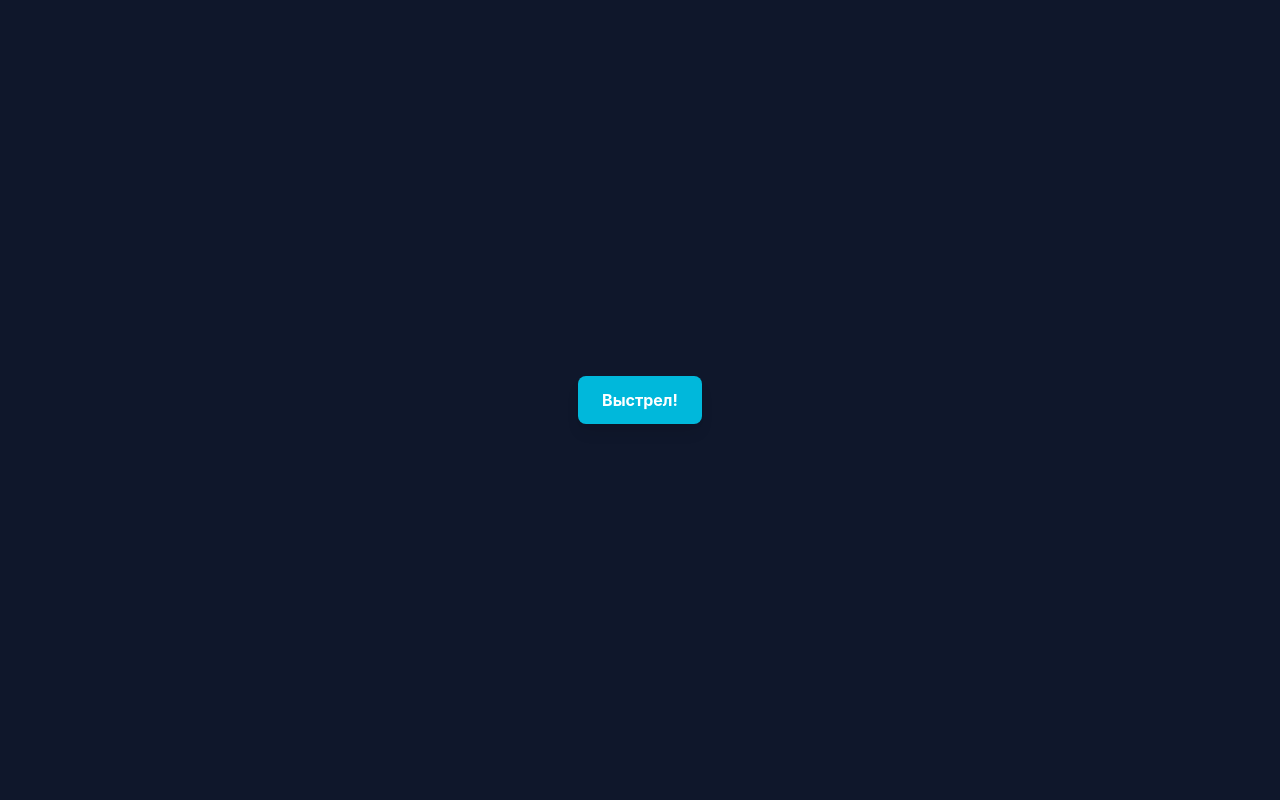
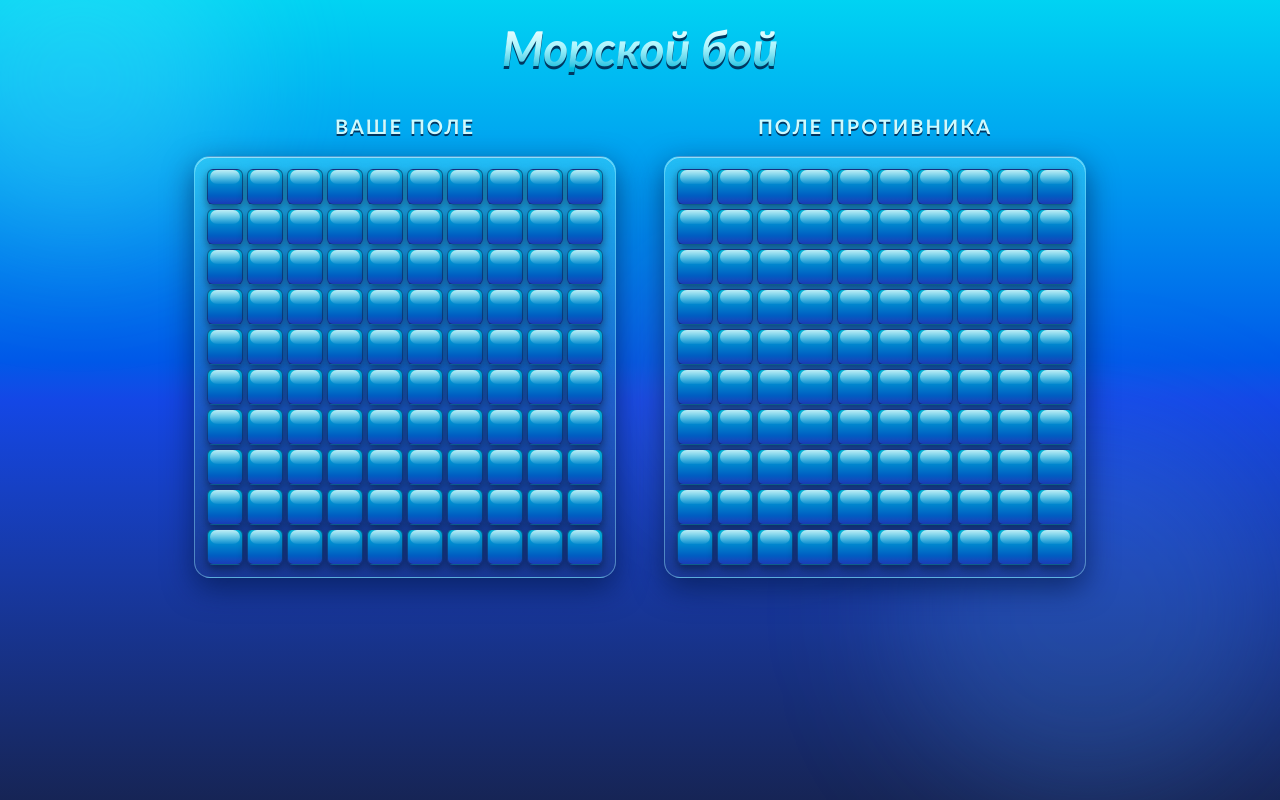
Before and after one commit to UliaMazai/seabattle-course, a React (Vite) app: page / in a window 1280 px wide. Built offline with nearby package versions, Linux system fonts and the light colour scheme.

Commit message:
Day 1: дизайн Y2K Aqua

```diff
--- a/src/App.tsx
+++ b/src/App.tsx
@@ -1,15 +1,45 @@
-import { motion } from "motion/react";
+import { useState } from "react";
+import { Board } from "./components/Board";
+import { createEmptyBoard } from "./game/logic";
+import type { Board as BoardType } from "./types";
 
 function App() {
+  const [playerBoard] = useState<BoardType>(() => createEmptyBoard());
+  const [enemyBoard] = useState<BoardType>(() => createEmptyBoard());
+
   return (
-    <div className="min-h-screen bg-slate-900 flex items-center justify-center">
-      <motion.button
-        whileHover={{ scale: 1.1 }}
-        whileTap={{ scale: 0.9 }}
-        className="px-6 py-3 bg-cyan-500 text-white font-bold rounded-lg shadow-lg"
+    <div
+      className="
+        min-h-screen p-6
+        bg-gradient-to-b from-cyan-400 via-blue-700 to-blue-950
+        relative overflow-hidden
+      "
+    >
+      {/* Декоративные «пузыри» на фоне */}
+      <div className="pointer-events-none absolute -top-20 -left-20 w-80 h-80 rounded-full bg-cyan-300/30 blur-3xl" />
+      <div className="pointer-events-none absolute bottom-0 right-0 w-96 h-96 rounded-full bg-blue-400/20 blur-3xl" />
+      <div className="pointer-events-none absolute top-1/3 left-1/2 w-64 h-64 rounded-full bg-white/10 blur-3xl" />
+
+      {/* Заголовок */}
+      <h1
+        className="
+          relative z-10
+          text-center text-5xl font-black italic
+          text-transparent bg-clip-text
+          bg-gradient-to-b from-white via-cyan-200 to-cyan-500
+          drop-shadow-[0_3px_0_rgba(0,40,80,0.9)]
+          drop-shadow-[0_0_18px_rgba(103,232,249,0.8)]
+          mb-10
+        "
       >
-        Выстрел!
-      </motion.button>
+        Морской бой
+      </h1>
+
+      {/* Доски */}
+      <div className="relative z-10 flex flex-wrap justify-center gap-12">
+        <Board board={playerBoard} title="Ваше поле" disabled />
+        <Board board={enemyBoard} title="Поле противника" />
+      </div>
     </div>
   );
 }
--- /dev/null
+++ b/src/components/Board.tsx
@@ -0,0 +1,52 @@
+import type { Board as BoardType } from "../types";
+import { Cell } from "./Cell";
+
+interface BoardProps {
+  board: BoardType;
+  title: string;
+  onCellClick?: (x: number, y: number) => void;
+  disabled?: boolean;
+}
+
+export function Board({ board, title, onCellClick, disabled }: BoardProps) {
+  return (
+    <div className="flex flex-col items-center gap-4">
+      {/* Заголовок доски — объёмный, с обводкой */}
+      <h2
+        className="
+          text-xl font-extrabold uppercase tracking-widest
+          text-cyan-100
+          drop-shadow-[0_2px_0_rgba(0,40,80,0.9)]
+          drop-shadow-[0_0_8px_rgba(34,211,238,0.6)]
+        "
+      >
+        {title}
+      </h2>
+
+      {/* Стеклянная панель вокруг поля */}
+      <div
+        className="
+          relative
+          p-3 rounded-2xl
+          bg-gradient-to-b from-cyan-300/40 to-blue-900/60
+          border border-cyan-200/40
+          shadow-[0_10px_30px_rgba(0,20,60,0.6),inset_0_1px_0_rgba(255,255,255,0.5)]
+          backdrop-blur-sm
+        "
+      >
+        <div className="grid grid-cols-10 gap-1">
+          {board.map((row, y) =>
+            row.map((cell, x) => (
+              <Cell
+                key={`${x}-${y}`}
+                state={cell.state}
+                disabled={disabled}
+                onClick={() => onCellClick?.(x, y)}
+              />
+            ))
+          )}
+        </div>
+      </div>
+    </div>
+  );
+}
--- /dev/null
+++ b/src/components/Cell.tsx
@@ -0,0 +1,39 @@
+import type { CellState } from "../types";
+import { COLORS } from "../game/constants";
+
+interface CellProps {
+  state: CellState;
+  onClick?: () => void;
+  disabled?: boolean;
+}
+
+const stateStyles: Record<CellState, string> = {
+  empty: `${COLORS.water} hover:brightness-125`,
+  ship:  `${COLORS.ship}  hover:brightness-110`,
+  hit:   `${COLORS.hit}   aqua-pulse`,
+  miss:  `${COLORS.miss}  opacity-80`,
+  sunk:  `${COLORS.sunk}  aqua-sink`,
+};
+
+export function Cell({ state, onClick, disabled }: CellProps) {
+  return (
+    <button
+      onClick={onClick}
+      disabled={disabled}
+      className={`
+        relative
+        w-8 h-8 sm:w-9 sm:h-9
+        rounded-md
+        border border-blue-950/60
+        transition-all duration-150
+        shadow-[var(--aqua-shadow)]
+        before:content-[''] before:absolute before:top-0 before:left-[5%]
+        before:w-[90%] before:h-[40%] before:rounded-full
+        before:bg-gradient-to-b before:from-white/75 before:to-white/5
+        before:pointer-events-none
+        ${stateStyles[state]}
+        ${disabled ? "cursor-not-allowed" : "cursor-pointer active:scale-95"}
+      `}
+    />
+  );
+}
--- a/src/game/constants.ts
+++ b/src/game/constants.ts
@@ -9,10 +9,9 @@ export const FLEET: number[] = [
 ];
 
 export const COLORS = {
-  water: 'bg-sky-900',
-  ship: 'bg-slate-400',
-  hit: 'bg-red-500',
-  miss: 'bg-sky-700',
-  sunk: 'bg-red-800',
-  hover: 'bg-sky-700',
+  water: "bg-gradient-to-b from-cyan-500 to-blue-800",
+  ship: "bg-gradient-to-b from-slate-100 to-slate-400",
+  hit: "bg-gradient-to-b from-red-400 to-red-800",
+  miss: "bg-gradient-to-b from-sky-900 to-slate-900",
+  sunk: "bg-gradient-to-b from-red-900 to-slate-900",
 };
--- a/src/game/logic.ts
+++ b/src/game/logic.ts
@@ -0,0 +1,13 @@
+import type { Board } from "../types";
+import { BOARD_SIZE } from "./constants";
+
+// Создаёт пустое поле 10x10
+export function createEmptyBoard(): Board {
+  return Array.from({ length: BOARD_SIZE }, (_, y) =>
+    Array.from({ length: BOARD_SIZE }, (_, x) => ({
+      x,
+      y,
+      state: "empty" as const,
+    }))
+  );
+}
--- a/src/index.css
+++ b/src/index.css
@@ -1 +1,54 @@
 @import "tailwindcss";
+
+/* ===== Y2K Aqua: базовые настройки ===== */
+:root {
+  --aqua-glow: 0 0 12px rgba(34, 211, 238, 0.65);
+  --aqua-inset: inset 0 2px 6px rgba(255, 255, 255, 0.55),
+                inset 0 -3px 6px rgba(0, 0, 0, 0.35);
+  --aqua-shadow: 0 4px 10px rgba(0, 20, 40, 0.55);
+}
+
+html, body, #root {
+  height: 100%;
+  margin: 0;
+}
+
+body {
+  font-family: "Trebuchet MS", "Segoe UI", Tahoma, sans-serif;
+  -webkit-font-smoothing: antialiased;
+}
+
+/* Глянцевый блик сверху — общий класс для клеток и кнопок */
+.aqua-glass::before {
+  content: "";
+  position: absolute;
+  top: 0;
+  left: 5%;
+  width: 90%;
+  height: 40%;
+  border-radius: 9999px;
+  background: linear-gradient(
+    to bottom,
+    rgba(255, 255, 255, 0.75),
+    rgba(255, 255, 255, 0.05)
+  );
+  pointer-events: none;
+}
+
+/* Мягкая пульсация для попаданий */
+@keyframes aqua-pulse {
+  0%, 100% { box-shadow: var(--aqua-glow); }
+  50%      { box-shadow: 0 0 22px rgba(248, 113, 113, 0.9); }
+}
+.aqua-pulse {
+  animation: aqua-pulse 1.2s ease-in-out infinite;
+}
+
+/* Лёгкое покачивание для потопленных кораблей */
+@keyframes aqua-sink {
+  0%   { transform: translateY(0);   filter: brightness(1); }
+  100% { transform: translateY(1px); filter: brightness(0.75); }
+}
+.aqua-sink {
+  animation: aqua-sink 0.6s ease-out forwards;
+}
```
